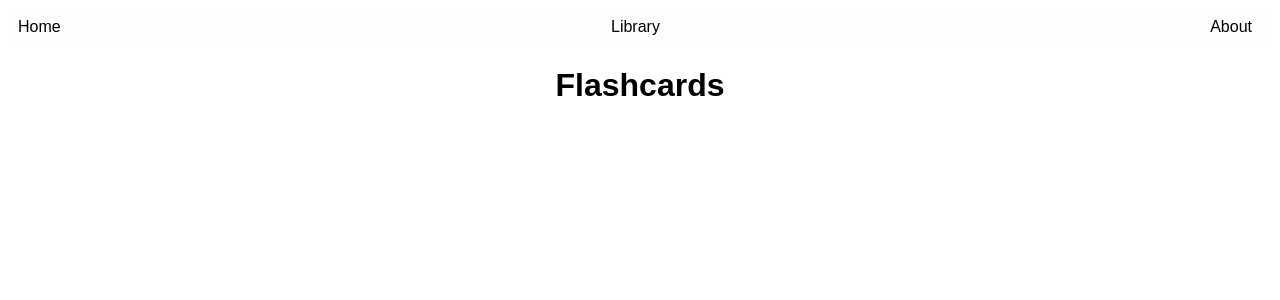
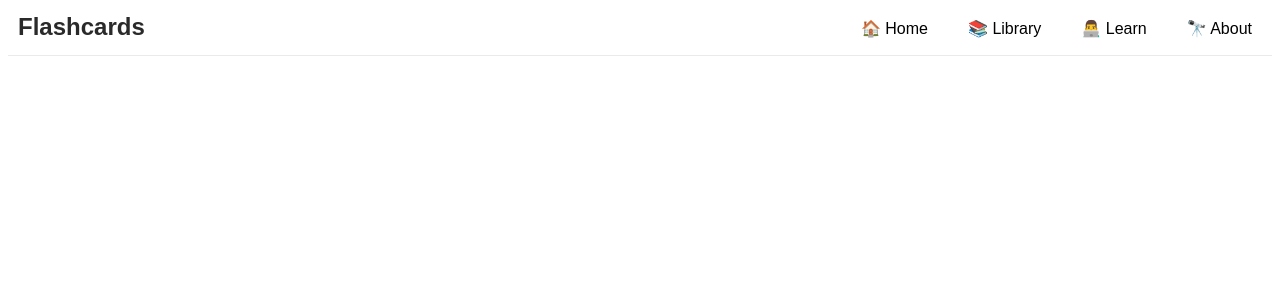
Before and after one commit to jonjon02/flashcards_project, a React (Vite) app in the folder frontend/react/flashcards-frontend/: page / in a window 1280 px wide. Shown: the top 300 px of the page. Built offline with nearby package versions, Linux system fonts and the light colour scheme.

Commit message:
added navbar

```diff
--- a/frontend/react/flashcards-frontend/src/App.jsx
+++ b/frontend/react/flashcards-frontend/src/App.jsx
@@ -7,9 +7,6 @@ export default function App() {
     <div>
        <Navbar />
     </div>
-    <div style={{textAlign: 'center'}}>
-      <h1>Flashcards</h1>
-    </div>
     </>
   );
 }
--- a/frontend/react/flashcards-frontend/src/components/Navbar.css
+++ b/frontend/react/flashcards-frontend/src/components/Navbar.css
@@ -1,13 +1,40 @@
-ul {
-    display: flex;
-    margin: 0;
+.logo {
+    font-family:Arial, Helvetica, sans-serif;
+    font-weight: bold;
+    font-size: x-large;
+    color: rgb(42, 42, 42);
     padding: 10px;
-    background-color: rgb(251, 253, 255);
-    justify-content: space-between;
+    cursor: default;
+    padding-top: 0px;
 }
 
-li {
-    display: inline;
+.navbar {
+    display: flex;
+    justify-content: space-between;
+    align-items: center;
+    background-color: rgb(255, 255, 255);
     font-family: Arial, Helvetica, sans-serif;
+    border-bottom: 1px solid rgb(234, 234, 234)
+}
+
+.nav-left {
+    display: flex;
+    justify-content: flex-end;
+    margin-bottom: 7px;
+    margin-top: 1px;
+}
+
+.nav-card {
+    padding: 10px;
+    list-style: none;
+    cursor: pointer;
+    margin-left: 10px;
     margin-right: 10px;
+    border-radius: 10px;
+    transition: 0.3s;
 }
+
+.nav-card:hover {
+    background-color:rgb(17, 17, 17);
+    color: white;
+}
--- a/frontend/react/flashcards-frontend/src/components/Navbar.jsx
+++ b/frontend/react/flashcards-frontend/src/components/Navbar.jsx
@@ -3,13 +3,15 @@ import './Navbar.css'
 
 function Navbar() {
     return (
-        <div>
-            <ul>
-                <li>Home</li>
-                <li>Library</li>
-                <li>About</li>
-            </ul>
-        </div>
+    <nav className="navbar">
+        <div className="logo"> Flashcards</div>
+        <ul className="nav-left">
+            <li className="nav-card">🏠 Home</li>
+            <li className="nav-card">📚 Library</li>
+            <li className="nav-card">👨‍💻 Learn</li>
+            <li className="nav-card">🔭 About</li>
+        </ul>
+    </nav>
     );
 }
 
```
